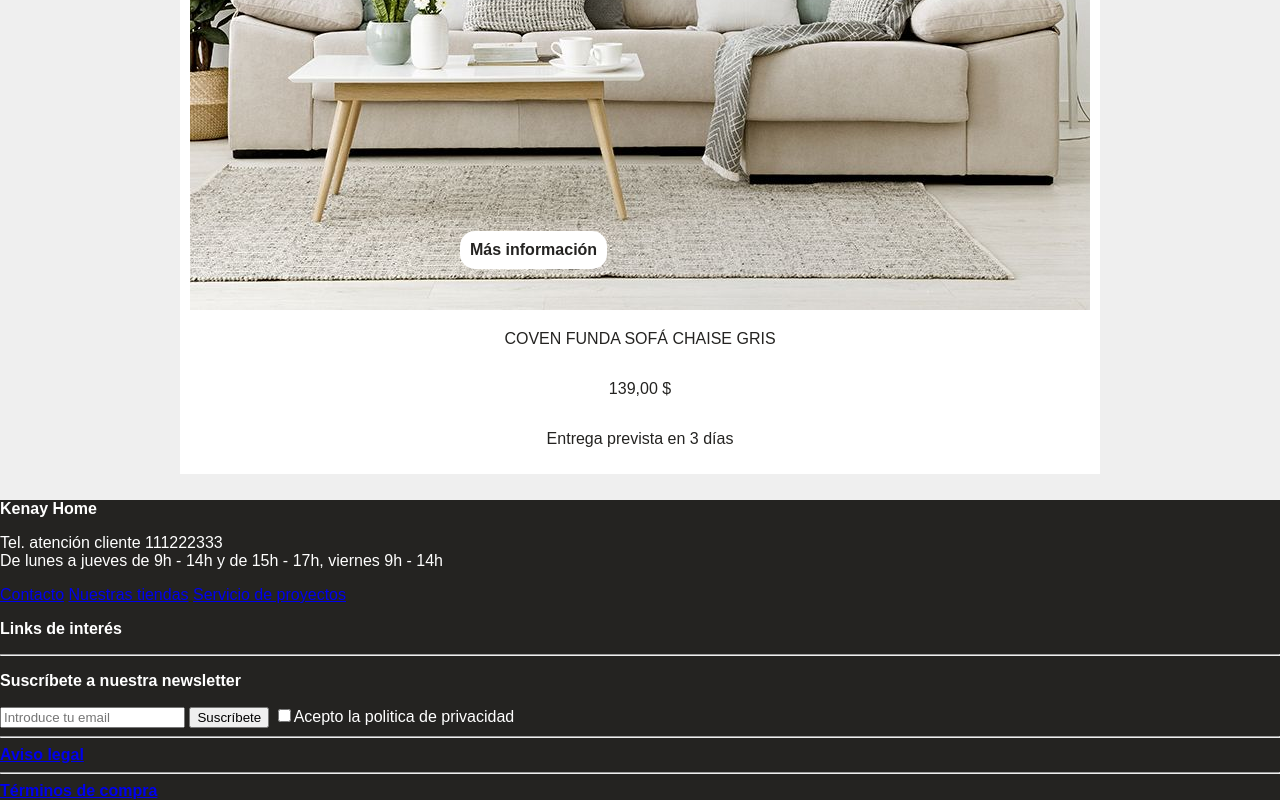
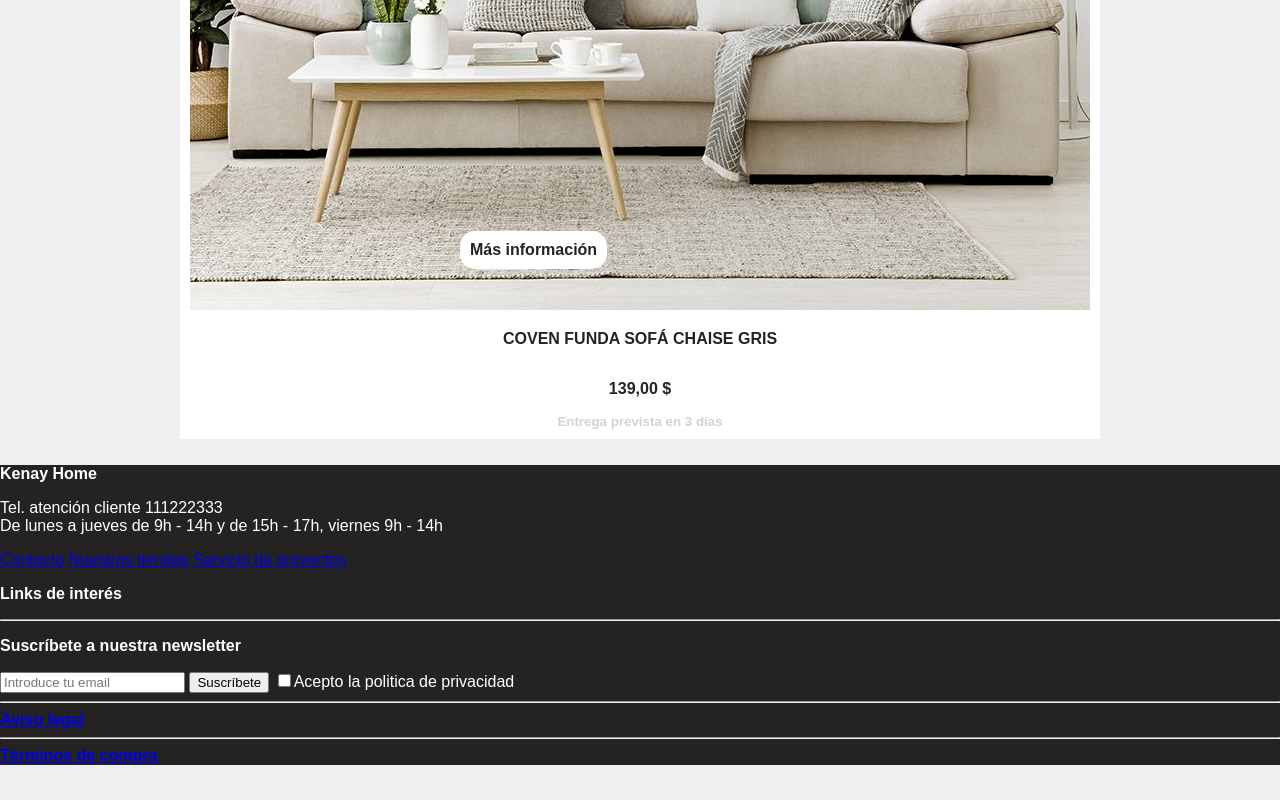
Before and after one commit to Zafiro12/UI-UX, a plain HTML site: page flexbox/ejercicio14/index.html in a window 1280 px wide. Shown: the part 907-1707 px from the top of the page. After the commit the page ends 1672 px from the top, so only its background shows below. Drawn offline with Linux system fonts and the light colour scheme.

Commit message:
hecho producto

```diff
--- a/flexbox/ejercicio14/index.html
+++ b/flexbox/ejercicio14/index.html
@@ -82,7 +82,7 @@
 
                 <p>COVEN FUNDA SOFÁ CHAISE GRIS</p>
                 <p id="precio">139,00 $</p>
-                <p>Entrega prevista en 3 días</p>
+                <small>Entrega prevista en 3 días</small>
             </article>
         </section>
     </main>
--- a/flexbox/ejercicio14/style.css
+++ b/flexbox/ejercicio14/style.css
@@ -138,7 +138,7 @@ article.producto>figure>img {
 
 article.producto>figure>figcaption {
     text-align: center;
-    font-weight: bold;
+    font-weight: 900;
 
     background-color: white;
     border-radius: 15px;
@@ -153,6 +153,16 @@ article.producto>figure>figcaption {
     left: 30%;
 }
 
+article.producto>p {
+    font-weight: bold;
+}
+
+article.producto>small {
+    font-weight: bold;
+
+    color: lightgray;
+}
+
 /*FOOTER*/
 footer {
     background-color: #242321;
```
